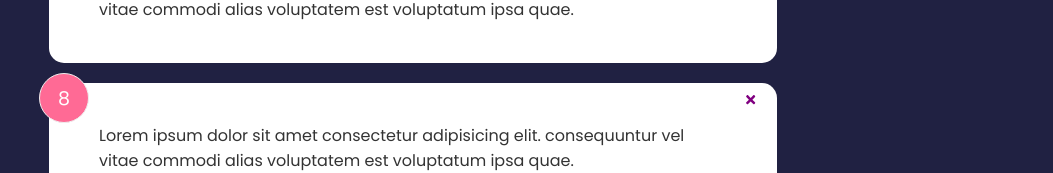
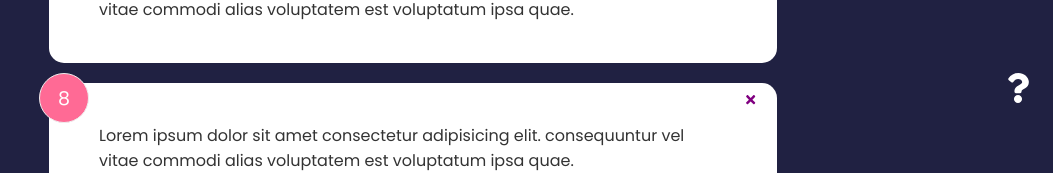
Before and after one commit to nunesxd/react_feedback_app, a React (Create React App) app: page / in a window 1280 px wide. Shown: the part 669-842 px from the top of the page, without its empty margins (227-1280 px from the left). Built offline with nearby package versions, Linux system fonts and the light colour scheme; the HTML template or start-up script is replaced by a standard one.

Commit message:
Criação e implementação do AboutIconLink

```diff
--- a/src/App.js
+++ b/src/App.js
@@ -2,12 +2,13 @@ import React, { useState } from 'react';
 import { v4 as uuidv4 } from 'uuid'
 import { BrowserRouter as Router, Route, Routes } from 'react-router-dom'
 import Header from './components/Header';
-import AboutPage from './pages/AboutPage';
+import AboutIconLink from './components/AboutIconLink';
 //import FeedbackItem from './components/FeedbackItem';
 import FeedbackList from './components/FeedbackList';
 import FeedbackStats from './components/FeedbackStats';
 import FeedbackForm from './components/FeedbackForm';
 import FeedbackData from './data/FeedbackData';
+import AboutPage from './pages/AboutPage';
 
 
 function App() {
@@ -35,10 +36,17 @@ function App() {
                             <FeedbackStats feedback={ feedback } />
                             <FeedbackList feedback={ feedback } handleDelete={ deleteFeedback } />
                         </div>
+
+                        <AboutIconLink />
                     </>
                 } />
 
-                <Route path='/about' element={ <AboutPage /> } />
+                <Route path='/about' element={
+                    <>
+                        <AboutPage />
+                    </>
+                } />
+
             </Routes>
         </Router>
     )
--- /dev/null
+++ b/src/components/AboutIconLink.jsx
@@ -0,0 +1,22 @@
+import React from 'react'
+import {FaQuestion} from 'react-icons/fa'
+import {Link} from 'react-router-dom'
+
+function AboutIconLink() {
+  return (
+    <div className='about-link'>
+        <Link to={'about/'}>
+            {/* Outras opções para o 'to' acima:
+            to={{
+                pathname: '/about',
+                search: '?sort=name',
+                hash: '#about'
+            }}
+             */}
+            <FaQuestion size={30} />
+        </Link>
+    </div>
+  )
+}
+
+export default AboutIconLink
--- a/src/pages/AboutPage.jsx
+++ b/src/pages/AboutPage.jsx
@@ -1,5 +1,6 @@
 import React from 'react'
 import Card from '../components/shared/Card'
+import {Link} from 'react-router-dom'
 
 function AboutPage() {
   return (
@@ -9,7 +10,7 @@ function AboutPage() {
             <p>This is a React app example page !</p>
 
             <p>
-                <a href="/">Back to the App</a>
+                <Link to="/">Back to the App</Link>
             </p>
         </div>
     </Card>
```
